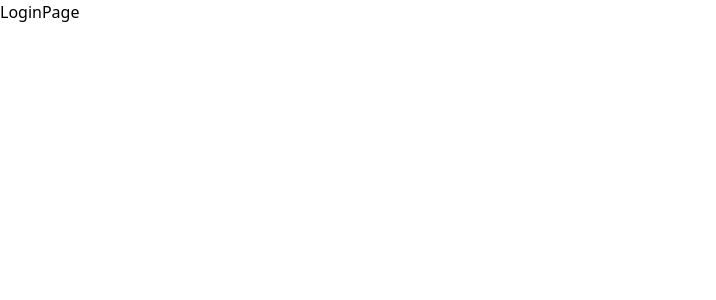
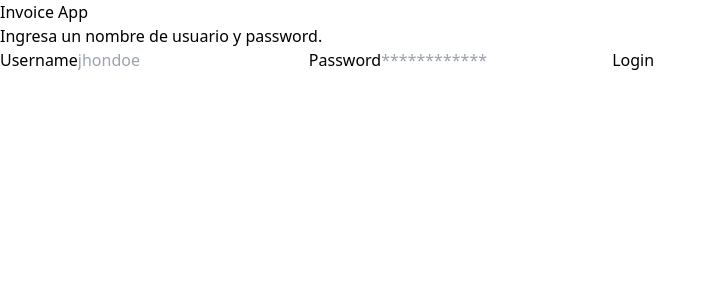
Before and after one commit to victorvzn/bootcamp-frontend-g21, a React (Vite) app in the folder semana11/dia02-react-router-invoice-app/: page / in a window 1280 px wide. Shown: the top 300 px of the page, without its empty margins (0-716 px from the left). Built offline with nearby package versions, Linux system fonts and the light colour scheme.

Commit message:
semana11, dia02, 02, react router invoice app

```diff
--- a/semana11/dia02-react-router-invoice-app/src/pages/HomePage.jsx
+++ b/semana11/dia02-react-router-invoice-app/src/pages/HomePage.jsx
@@ -1,10 +1,10 @@
-// TODO: listar los productos del siguiente endpoint renderizandolos en esta página
+// DONE: listar los productos del siguiente endpoint renderizandolos en esta página
 // https://dummyjson.com/products
 
 import { useEffect, useState } from "react"
 
 const fetchProducts = async () => {
-  const url = 'https://dummyjson.com/products'
+  const url = 'https://dummyjson.com/auth/products'
 
   const response = await fetch(url)
 
--- a/semana11/dia02-react-router-invoice-app/src/pages/LoginPage.jsx
+++ b/semana11/dia02-react-router-invoice-app/src/pages/LoginPage.jsx
@@ -1,6 +1,35 @@
 const LoginPage = () => {
   return (
-    <div>LoginPage</div>
+    <main>
+      <div>
+        <h2>Invoice App</h2>
+
+        <p>Ingresa un nombre de usuario y password.</p>
+
+        <form>
+          <label>
+            <span>Username</span>
+            <input
+              type="text"
+              placeholder="jhondoe"
+              name="username"
+            />
+          </label>
+          <label>
+            <span>Password</span>
+            <input
+              type="password"
+              placeholder="************"
+              name="password"
+            />
+          </label>
+          <input
+            type="submit"
+            value='Login'
+          />
+        </form>
+      </div>
+    </main>
   )
 }
 
```
